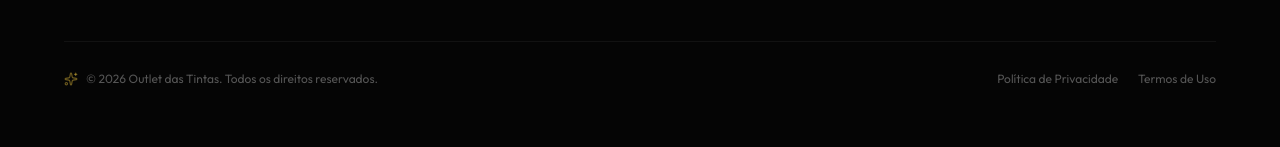
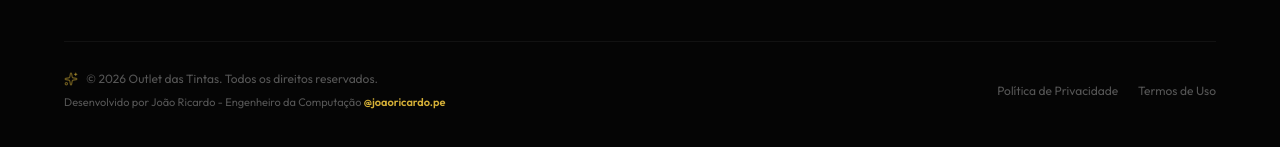
Before and after one commit to joaoricardobr/outletdastintas, a Next.js app: page / in a window 1280 px wide. Shown: the part 10236-10383 px from the top of the page. Built offline with nearby package versions, Linux system fonts and the light colour scheme; a web font is replaced by a local one.

Commit message:
chore: add developer signature to footer

```diff
--- a/src/components/Footer.tsx
+++ b/src/components/Footer.tsx
@@ -134,9 +134,15 @@ export default function Footer() {
 
         {/* Bottom bar */}
         <div style={{ borderTop: "1px solid rgba(255,255,255,0.05)", paddingTop: 28, display: "flex", flexWrap: "wrap", justifyContent: "space-between", alignItems: "center", gap: 16, fontSize: 12, color: "#555" }}>
-          <div style={{ display: "flex", alignItems: "center", gap: 8 }}>
-            <Sparkles size={14} color="rgba(212,175,55,0.5)" />
-            <span>© {new Date().getFullYear()} Outlet das Tintas. Todos os direitos reservados.</span>
+          <div style={{ display: "flex", flexDirection: "column", gap: 6 }}>
+            <div style={{ display: "flex", alignItems: "center", gap: 8 }}>
+              <Sparkles size={14} color="rgba(212,175,55,0.5)" />
+              <span>© {new Date().getFullYear()} Outlet das Tintas. Todos os direitos reservados.</span>
+            </div>
+            <span style={{ fontSize: 11, color: "#555" }}>
+              Desenvolvido por João Ricardo - Engenheiro da Computação{" "}
+              <a href="https://instagram.com/joaoricardo.pe" target="_blank" rel="noopener noreferrer" style={{ color: "#D4AF37", textDecoration: "none", fontWeight: 600 }}>@joaoricardo.pe</a>
+            </span>
           </div>
           <div style={{ display: "flex", gap: 20 }}>
             {["Política de Privacidade", "Termos de Uso"].map(l => (
```
